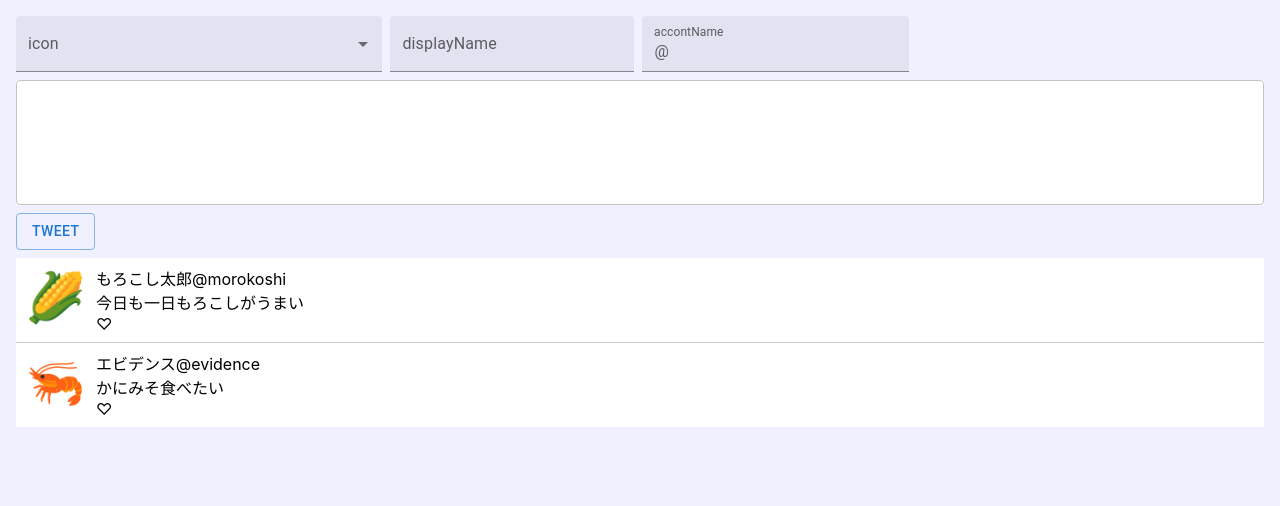
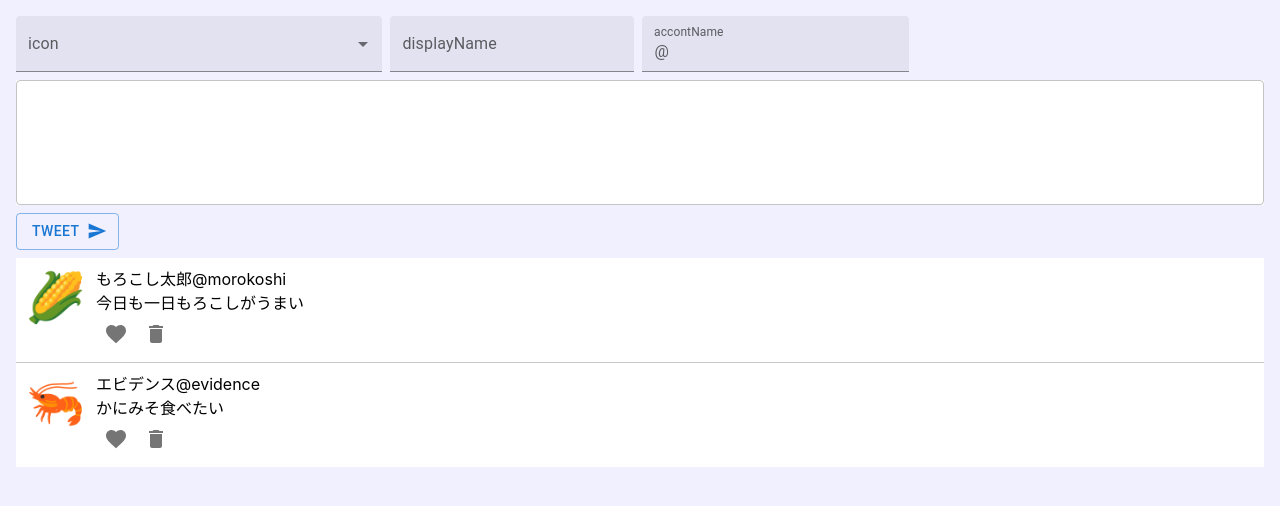
Before and after one commit to mutsu-study/my-app, a React (Create React App) app: page / in a window 1280 px wide. Shown: the top 506 px of the page. Built offline with nearby package versions, Linux system fonts and the light colour scheme.

Commit message:
アイコンボタンの追加、お気に入り機能の追加

```diff
--- a/src/features/Tweet.tsx
+++ b/src/features/Tweet.tsx
@@ -1,5 +1,6 @@
-import { Box } from "@mui/material";
+import { Box, IconButton, Stack } from "@mui/material";
 import { useCallback, useState } from "react";
+import { Delete, Favorite } from "@mui/icons-material";
 
 export type tweetProps = {
   id: number;
@@ -31,9 +32,20 @@ export const Tweet = ({
           <span className="display-name">@{accountName}</span>
         </Box>
         <Box className="content">{content}</Box>
-        <Box className="status-action">
-          <span onClick={toggleLiked}>{liked ? "♥" : "♡"}</span>
-        </Box>
+        <Stack>
+          <Box className="status-action">
+            <IconButton
+              aria-label="favorite"
+              color={liked ? "primary" : "default"}
+              onClick={toggleLiked}
+            >
+              <Favorite />
+            </IconButton>
+            <IconButton aria-label="delete">
+              <Delete />
+            </IconButton>
+          </Box>
+        </Stack>
       </Box>
     </Box>
   );
--- a/src/features/components/TweetInput.tsx
+++ b/src/features/components/TweetInput.tsx
@@ -13,6 +13,7 @@ import {
   TextField,
 } from "@mui/material";
 import { useForm } from "react-hook-form";
+import { Send } from "@mui/icons-material";
 
 export type tweetInputProps = {
   addTweet: (tweet: tweetProps) => void;
@@ -141,6 +142,7 @@ export const TweetInput = ({ addTweet }: tweetInputProps): JSX.Element => {
             variant="outlined"
             sx={{ mt: 1, mb: 1 }}
             onClick={sendTweet}
+            endIcon={<Send />}
           >
             Tweet
           </Button>
```
